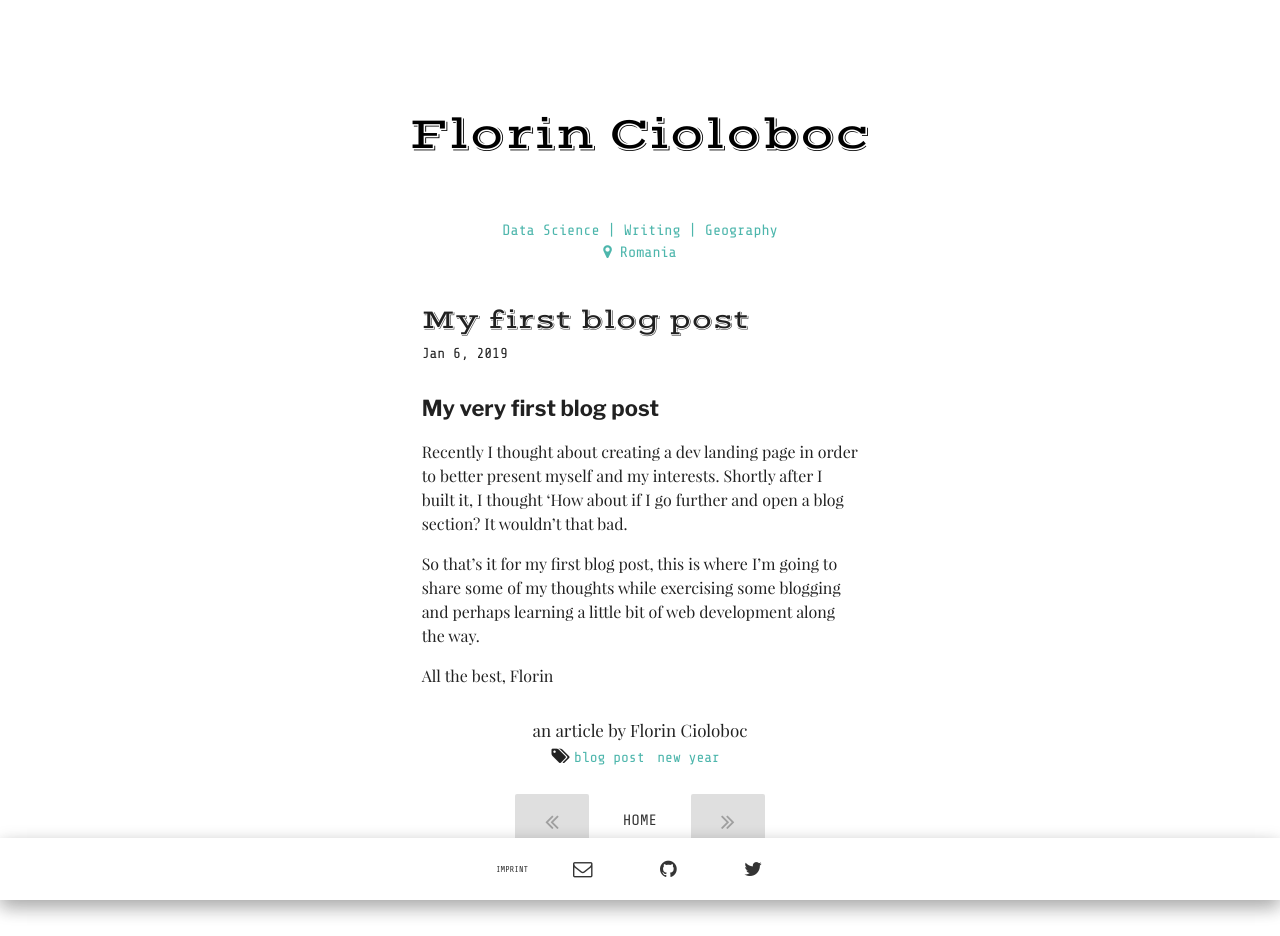
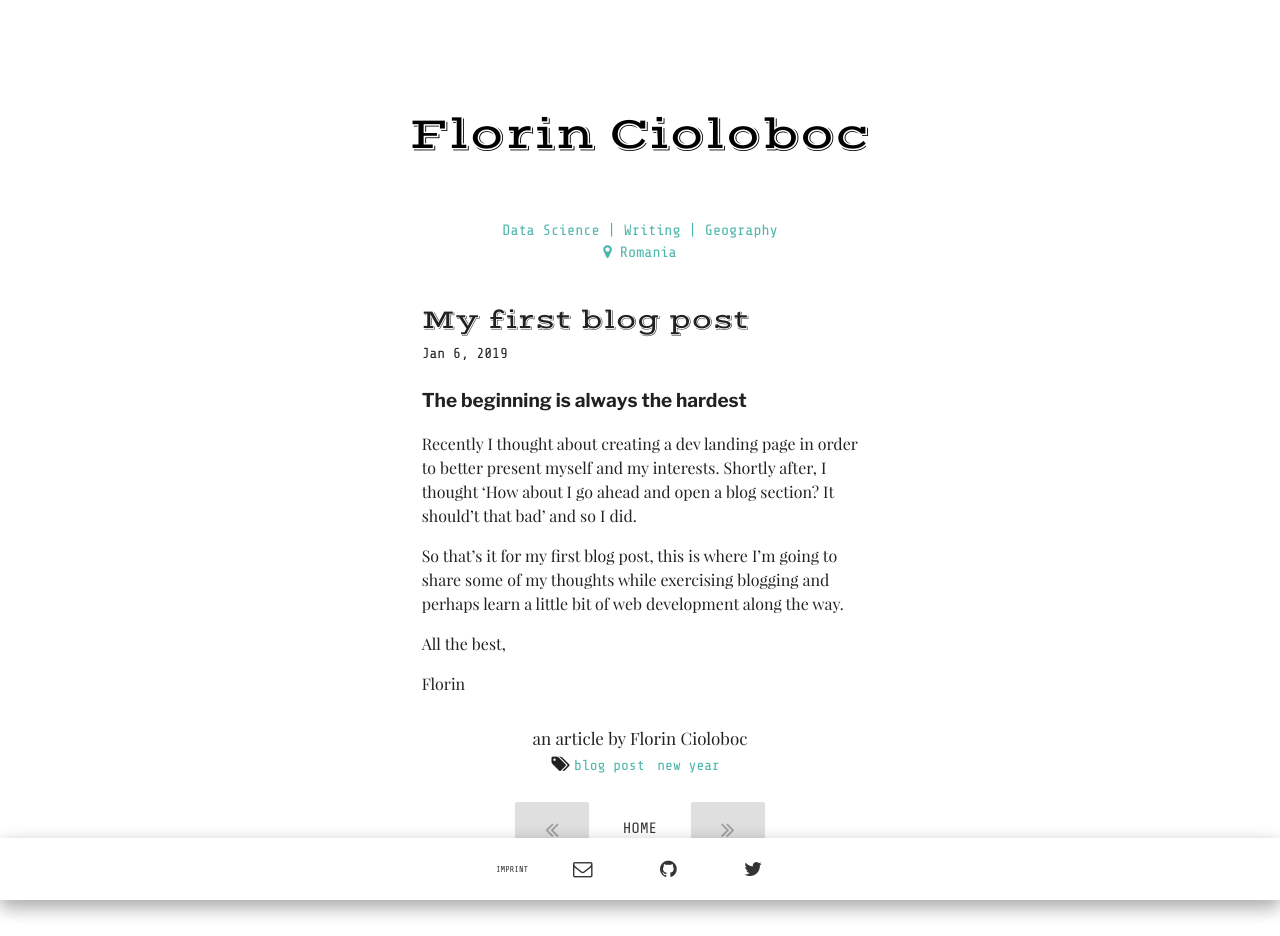
Before and after one commit to masterflorin/masterflorin.github.io, a Jekyll site: the page built from _posts/2019-01-06-first-blog-post.md, in a window 1280 px wide. Built offline with Jekyll 4.4.1, drawn with Linux system fonts in a browser that asks for light colours; some web fonts are replaced.

Commit message:
Modified article

```diff
--- a/_posts/2019-01-06-first-blog-post.md
+++ b/_posts/2019-01-06-first-blog-post.md
@@ -6,11 +6,12 @@ tags: ['blog post', 'new year']
 author: "Florin Cioloboc"
 ---
 
-## My very first blog post
+### The beginning is always the hardest
 
-Recently I thought about creating a dev landing page in order to better present myself and my interests. Shortly after I built it, I thought 'How about if I go further and open a blog section? It wouldn't that bad.
+Recently I thought about creating a dev landing page in order to better present myself and my interests. Shortly after, I thought 'How about I go ahead and open a blog section? It should't that bad' and so I did.
 
-So that's it for my first blog post, this is where I'm going to share some of my thoughts while exercising some blogging and perhaps learning a little bit of web development along the way.
+So that's it for my first blog post, this is where I'm going to share some of my thoughts while exercising blogging and perhaps learn  a little bit of web development along the way.
 
 All the best,
+
 Florin
```
